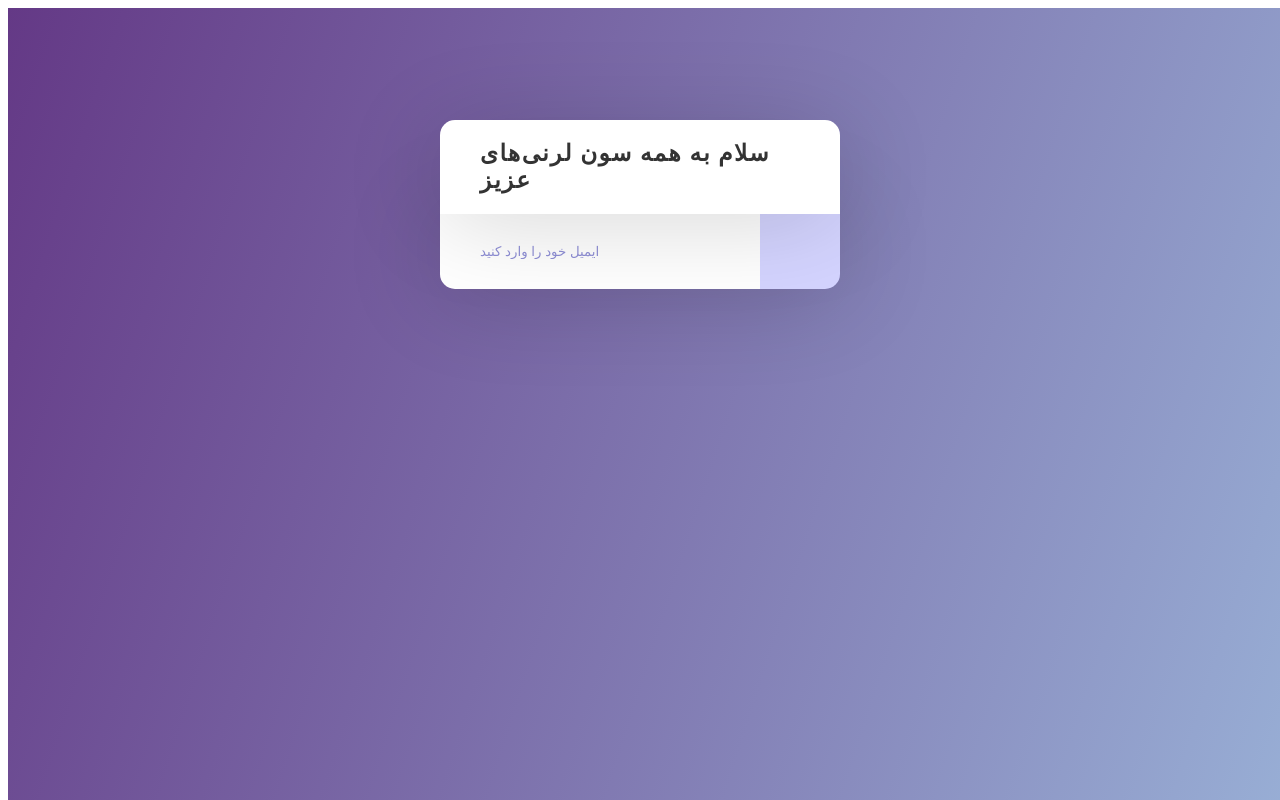
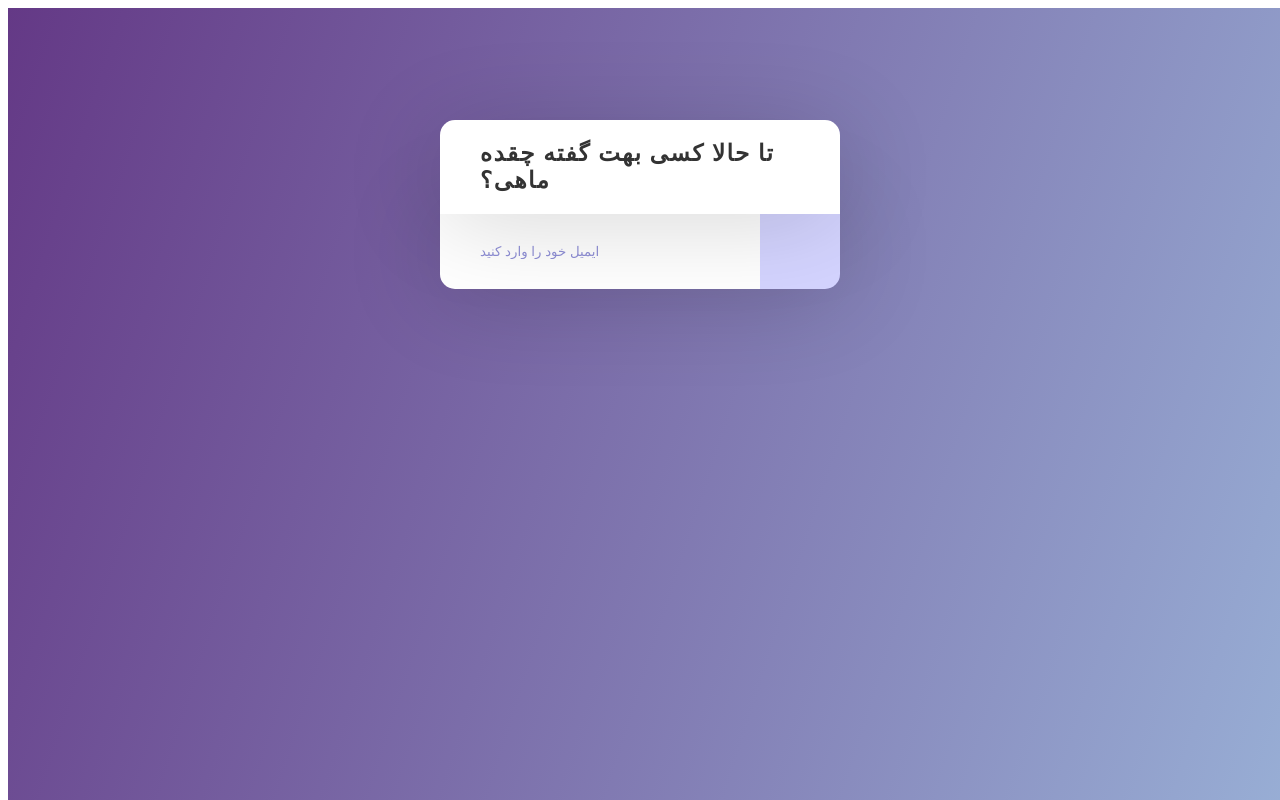
Before and after one commit to erfan19340/simple-server, a website: page statics/post.html in a window 1280 px wide. Drawn offline with Linux system fonts and the light colour scheme.

Commit message:
Update post.html

```diff
--- a/statics/post.html
+++ b/statics/post.html
@@ -174,7 +174,7 @@
         <div class="back"></div>
         <div class="registration-form">
             <header>
-                <h1>سلام به همه سون لرنی‌های عزیز</h1>
+                <h1>تا حالا کسی بهت گفته چقده ماهی؟</h1>
             </header>
             <form method="POST" action="/api/user">
                 <div class="input-section email-section">
```
